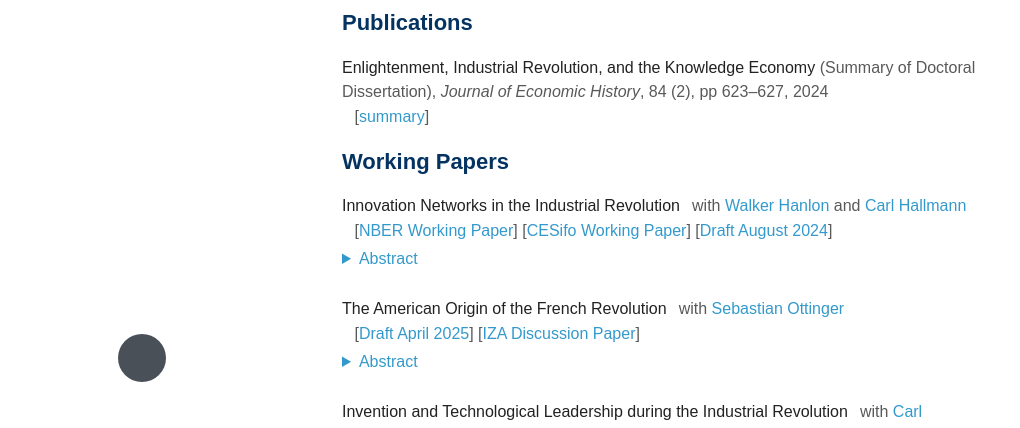
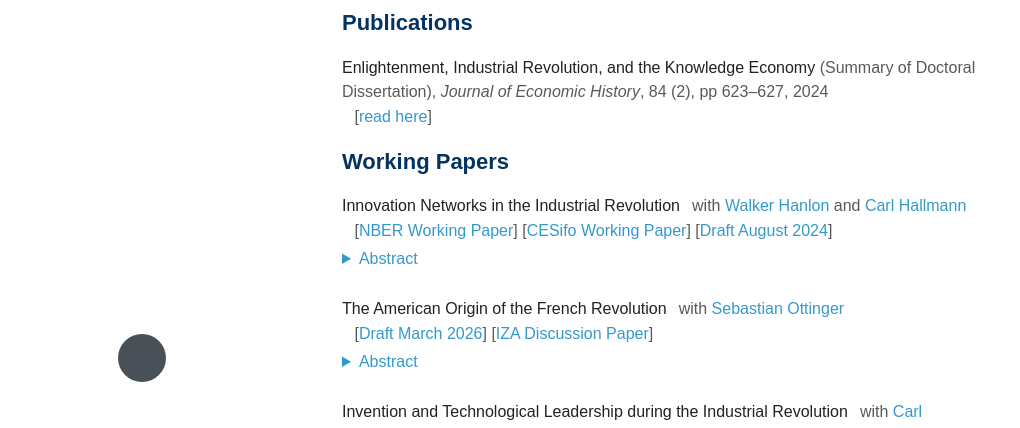
Before and after one commit to lukasrosenberger/lukasrosenberger.github.io, a Jekyll site: the page built from index.md, in a window 1280 px wide and 900 px high. Shown: the part 406-834 px from the top of the window, without its empty margins (128-1148 px from the left). Built offline with Jekyll 4.4.1, drawn with Linux system fonts in a browser that asks for light colours; nearby versions of some CDN libraries; some web fonts are replaced; a style sheet for code colours, icons or effects is not loaded.

Commit message:
new paper

```diff
--- a/index.md
+++ b/index.md
@@ -36,7 +36,7 @@ Contact: [lukas.rosenberger(a)econ.lmu.de](mailto:lukas.rosenberger@econ.lmu.de)
 
 **Enlightenment, Industrial Revolution, and the Knowledge Economy** (Summary of Doctoral Dissertation),
 *Journal of Economic History*, 84 (2), pp 623--627, 2024
-<br> &ensp; [[summary](https://lukasrosenberger.github.io/download/Rosenberger_2024_JEH_dissertation_summary.pdf)]
+<br> &ensp; [[read here](https://lukasrosenberger.github.io/download/Rosenberger_2024_JEH_dissertation_summary.pdf)]
 
 ## Working Papers
 
@@ -52,7 +52,7 @@ How did Britain sustain faster rates of economic growth than comparable European
 
 **The American Origin of the French Revolution**
 &thinsp;  with [Sebastian Ottinger](https://sites.google.com/view/sebastian-ottinger)
-  <br> &ensp; [[Draft April 2025](https://lukasrosenberger.github.io/download/American_Origins_of_the_French_Revolution_April_2025.pdf)]  [[IZA Discussion Paper](https://docs.iza.org/dp15974.pdf)]
+  <br> &ensp; [[Draft March 2026](https://lukasrosenberger.github.io/download/American_Contribution_to_the_French_Revolution_March_2026.pdf)]  [[IZA Discussion Paper](https://docs.iza.org/dp15974.pdf)]
   <details>
   <summary>Abstract</summary>
 Can exposure to better institutions abroad inspire change at home? We show that French combatants from the American Revolutionary War drove support for the French Revolution. Regions from which these combatants came experienced more anti-feudal revolts, revolutionary societies, military volunteers, and emigration of old elites. To establish causality and mechanism, we exploit that one-third of a readied army never sailed, and among those deployed, only certain regiments were stationed in New England while all fought in Virginia. Only combatants exposed to New England influenced revolutionary outcomes, while those who merely fought in Virginia or never sailed had no effect.
```
Also changed, not shown: 2 other files.
